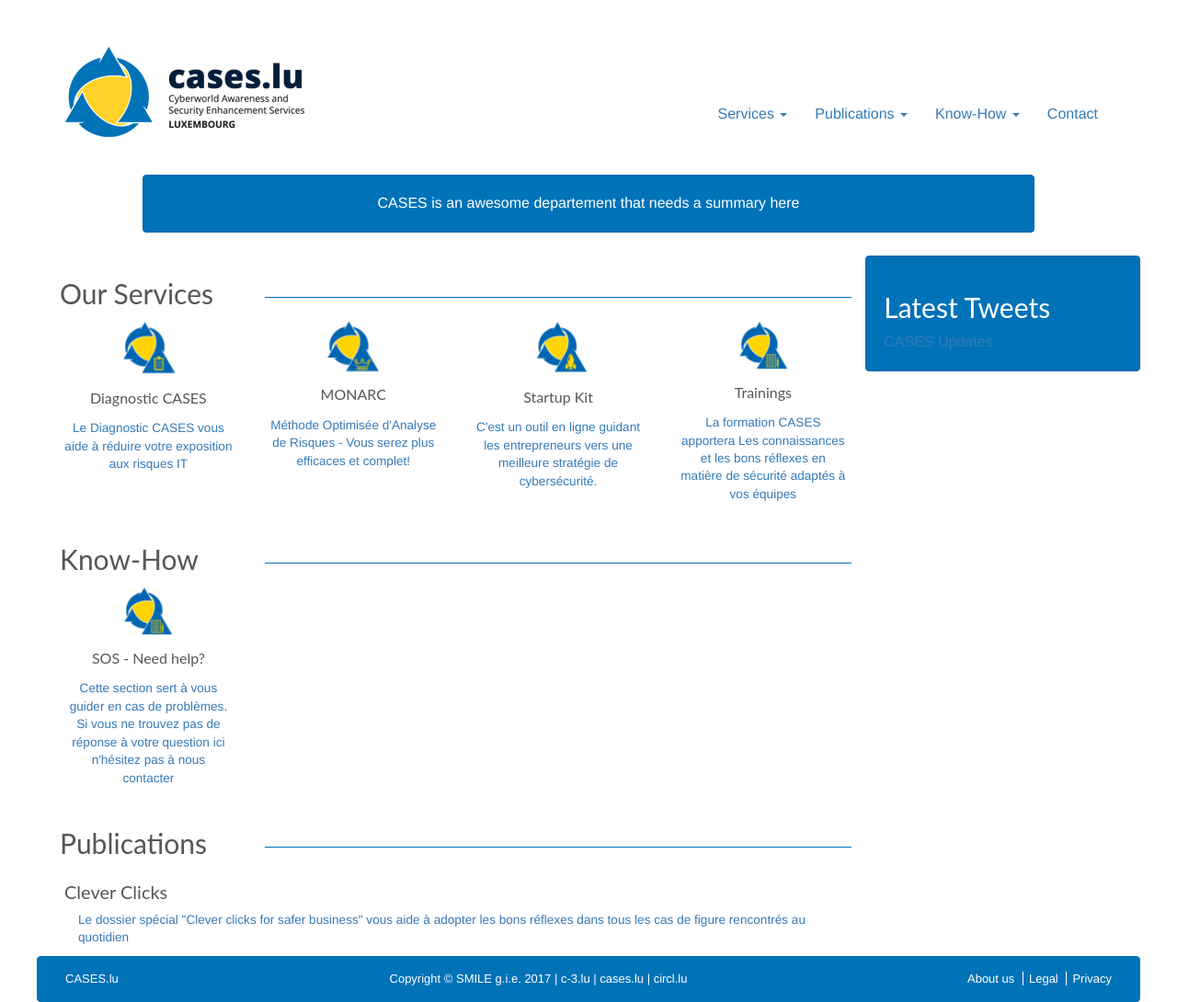
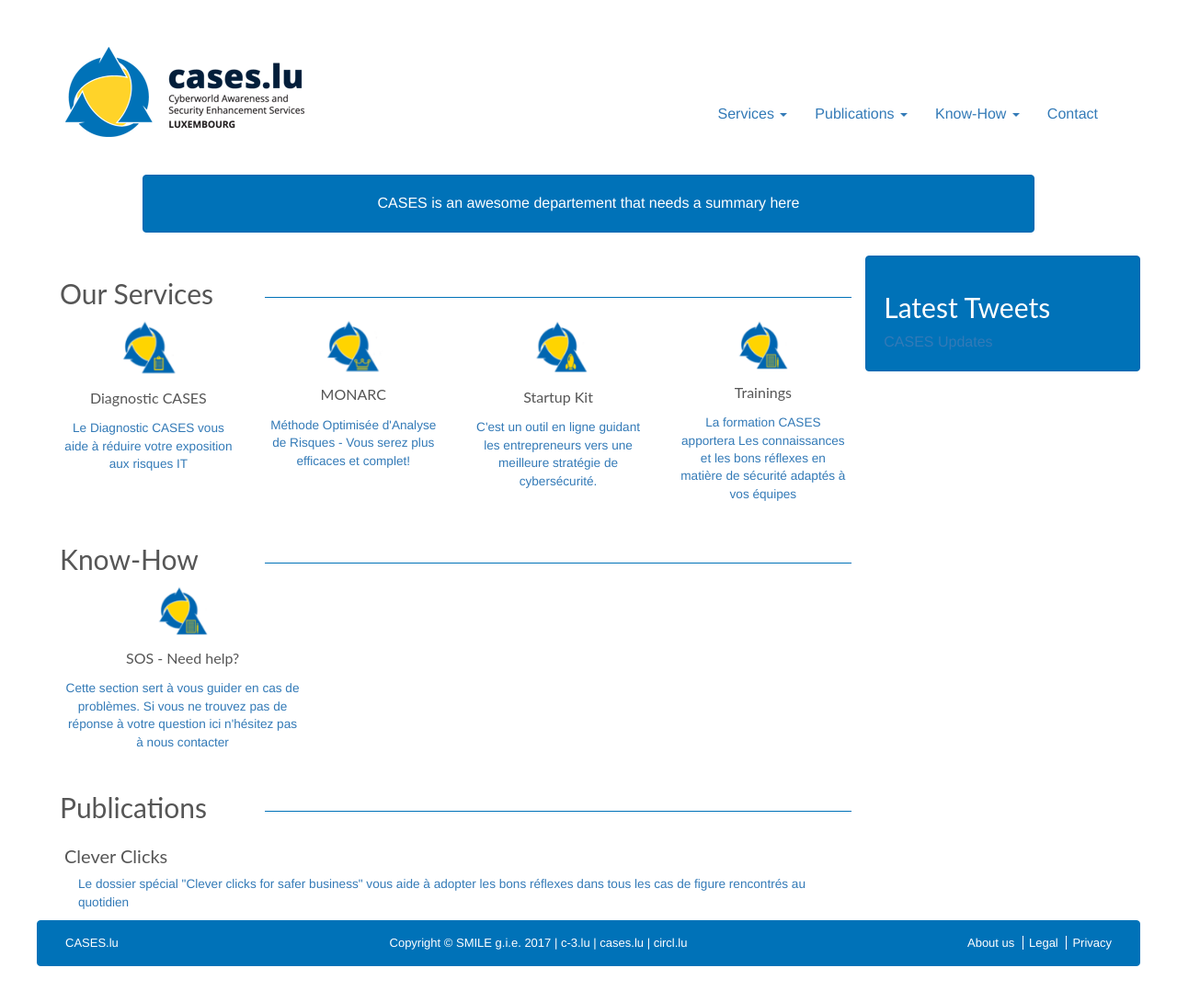
Before and after one commit to NC3-LU/cases_web, a Jekyll site: the page built from index.md, in a window 1280 px wide. Shown: the whole page at 92% size. Built offline with Jekyll 4.4.1, drawn with Linux system fonts in a browser that asks for light colours; comment, search, counter and statistics services are not loaded; after the commit the page ends 1051 px from its top, so only the background shows below that.

Commit message:
corrected a couple of mistakes on the contact page

```diff
--- a/_includes/header.html
+++ b/_includes/header.html
@@ -65,12 +65,6 @@
 {% endif %}
 </div>
 
-<div class="row">
-<div class="col-md-1"></div>
-<div class="col-md-10">
-  <div class="well well--blue text-center">CASES is an awesome departement that needs a summary here</div>
-</div>
-<div class="col-md-1"></div>
-</div>
+
 <!--  </div>
 </header>-->
--- a/_layouts/contact.html
+++ b/_layouts/contact.html
@@ -22,7 +22,7 @@
 						<br /><br />
 
 						{% if page.email %}
-							  Twitter: <a class="btn btn-link" href="https://twitter.com/{{ page.twitter }}"><span class="icon icon--ios-email-outline">{% include ios-email-outline.svg %}</span><span>@{{ page.twitter }}</span></a>
+							  Email: <a class="btn btn-link" href="amilto:{{ page.email }}"><span class="icon icon--ios-email-outline">{% include ios-email-outline.svg %}</span><span>{{ page.email }}</span></a>
 						{% endif %}
 						<br /><br />
 						{% if page.twitter %}
--- a/_layouts/home.html
+++ b/_layouts/home.html
@@ -1,6 +1,15 @@
 ---
 layout: default
 ---
+
+<div class="row">
+<div class="col-md-1"></div>
+<div class="col-md-10">
+  <div class="well well--blue text-center">CASES is an awesome departement that needs a summary here</div>
+</div>
+<div class="col-md-1"></div>
+</div>
+
 <div class="row row-fluid--padding">
 <div class="col-md-9">
 <div class="row row-fluid--padding">
@@ -79,7 +88,7 @@
         {% endif %}
 
 
-          <div class="col-md-3">
+          <div class="col-md-4">
             <a href="{{ article.url }}" alt="{{ article.title | escape }}">
 
                 {% if article.logo %}
@@ -94,7 +103,7 @@
           </div>
 
         {% assign counter = counter | plus: 1 %}
-        {% if counter==4 %}
+        {% if counter==3 %}
         </div>
         {% assign counter=0 %}
         {% endif %}
@@ -102,7 +111,7 @@
 
 
       {% endfor %}
-      {% assign modulo_counter = counter | modulo: 4 %}
+      {% assign modulo_counter = counter | modulo: 3 %}
       {% if modulo_counter != 0 %}
        </div>
       {% endif %}
--- a/_publications/cleverclicks.markdown
+++ b/_publications/cleverclicks.markdown
@@ -1,5 +1,5 @@
 ---
-layout: post
+layout: articlesmall
 title:  "Clever Clicks"
 menutitle:  "Clever Clicks"
 short: "Le dossier spécial \"Clever clicks for safer business\" vous aide à adopter les bons réflexes dans tous les cas de figure rencontrés au quotidien"
```
